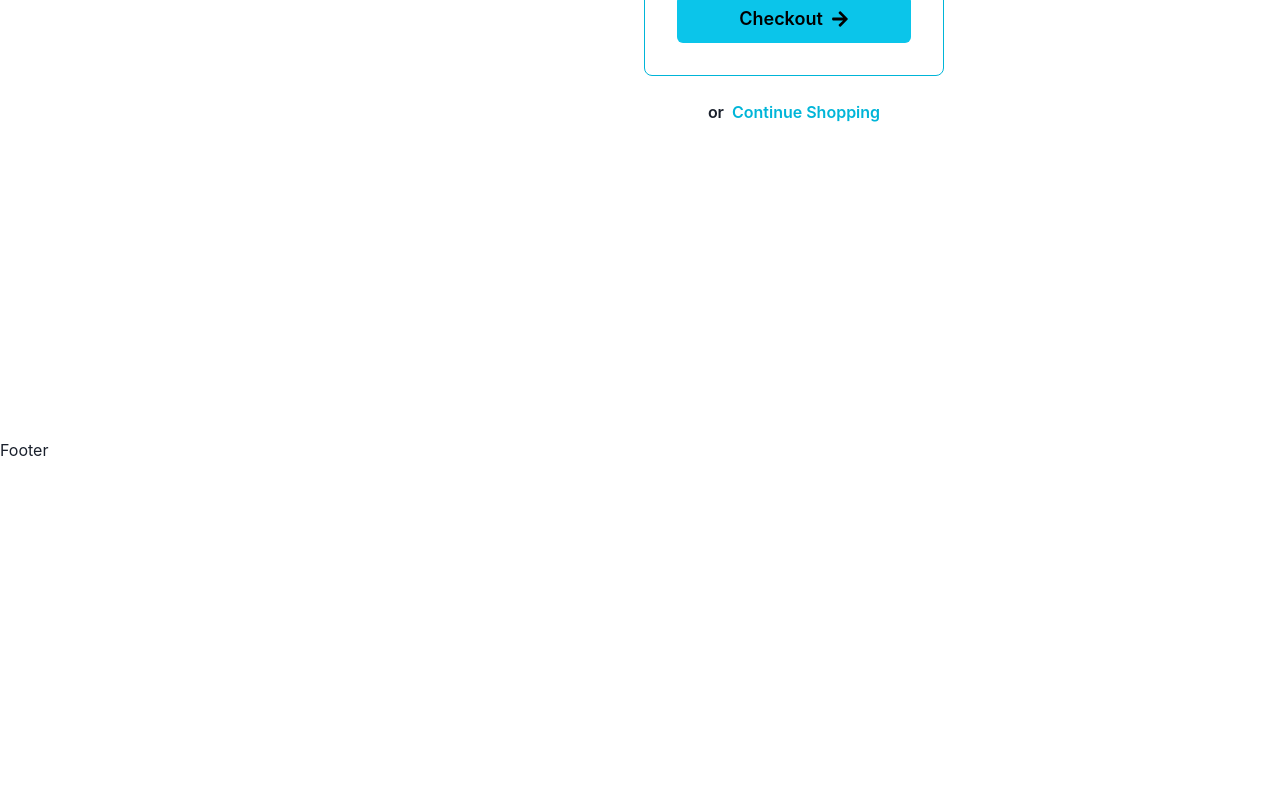
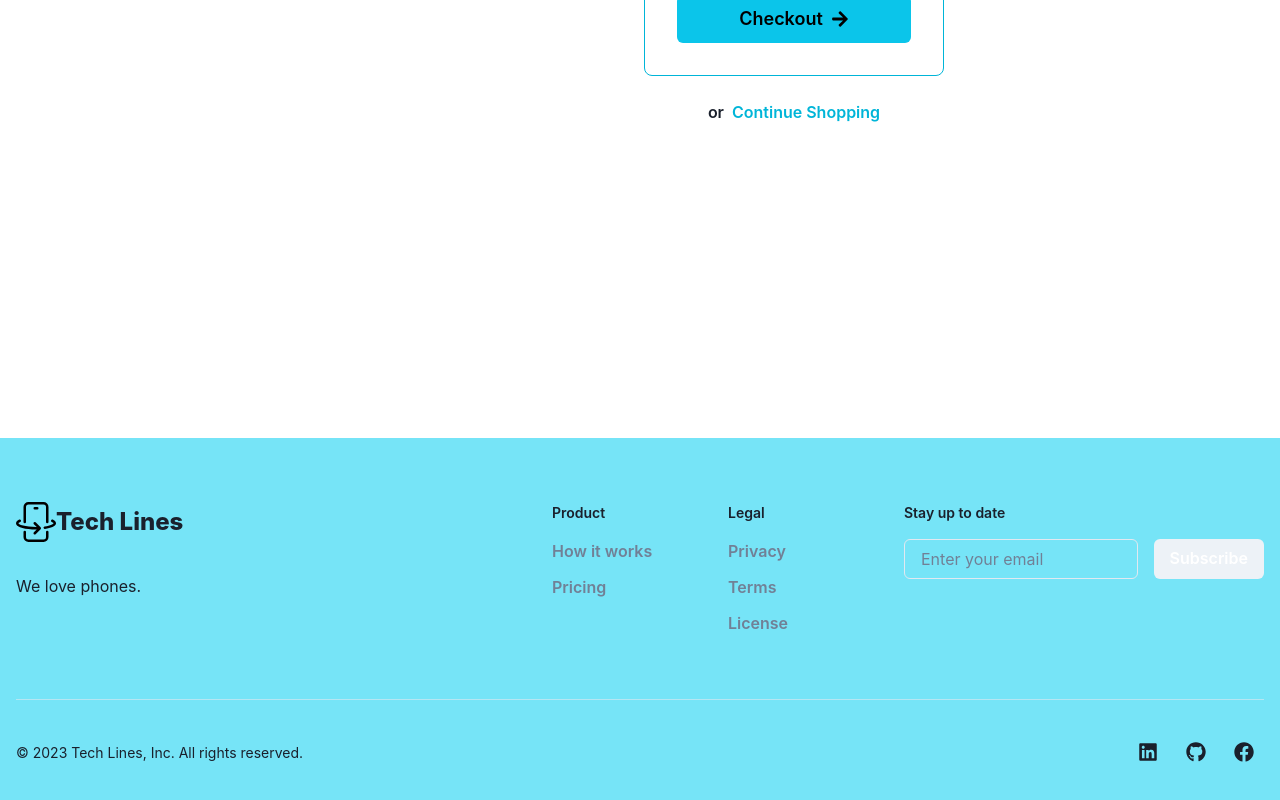
Before and after one commit to Karine91/techlines, a React (Create React App) app in the folder client/: page /cart in a window 1280 px wide. Shown: the part 426-1226 px from the top of the page. Before the commit the page ends 888 px from the top, so only its background shows below. Built offline with nearby package versions, Linux system fonts and the light colour scheme.

Commit message:
chore: added footer

```diff
--- a/client/src/components/Footer.tsx
+++ b/client/src/components/Footer.tsx
@@ -1,7 +1,129 @@
-import React from "react";
+import {
+  Button,
+  ButtonGroup,
+  Container,
+  Divider,
+  IconButton,
+  Input,
+  Stack,
+  Text,
+  useColorModeValue as mode,
+  Box,
+  Flex,
+  Icon,
+} from "@chakra-ui/react";
+import { FaGithub, FaLinkedin, FaFacebook } from "react-icons/fa";
+import { BsPhoneFlip } from "react-icons/bs";
 
 const Footer = () => {
-  return <div>Footer</div>;
+  return (
+    <Box w="100%" bg={mode("cyan.300", "gray.900")}>
+      <Container as="footer" maxW="7xl">
+        <Stack
+          spacing="8"
+          direction={{ base: "column", md: "row" }}
+          justify="space-between"
+          py={{ base: "12", md: "16" }}
+        >
+          <Stack spacing={{ base: "6", md: "8" }} align="start">
+            <Flex alignItems="center">
+              <Icon
+                as={BsPhoneFlip}
+                h="10"
+                w="10"
+                color={mode("black", "yellow.200")}
+              />
+              <Text fontSize="2xl" fontWeight="extrabold">
+                Tech Lines
+              </Text>
+            </Flex>
+            <Text color="muted">We love phones.</Text>
+          </Stack>
+          <Stack
+            direction={{ base: "column-reverse", md: "column", lg: "row" }}
+            spacing={{ base: "12", md: "8" }}
+          >
+            <Stack direction="row" spacing="8">
+              <Stack spacing="4" minW="36" flex="1">
+                <Text fontSize="sm" fontWeight="semibold" color="subtle">
+                  Product
+                </Text>
+                <Stack spacing="3" shouldWrapChildren>
+                  <Button variant="link">How it works</Button>
+                  <Button variant="link">Pricing</Button>
+                </Stack>
+              </Stack>
+              <Stack spacing="4" minW="36" flex="1">
+                <Text fontSize="sm" fontWeight="semibold" color="subtle">
+                  Legal
+                </Text>
+                <Stack spacing="3" shouldWrapChildren>
+                  <Button variant="link">Privacy</Button>
+                  <Button variant="link">Terms</Button>
+                  <Button variant="link">License</Button>
+                </Stack>
+              </Stack>
+            </Stack>
+            <Stack spacing="4">
+              <Text fontSize="sm" fontWeight="semibold" color="subtle">
+                Stay up to date
+              </Text>
+              <Stack
+                spacing="4"
+                as="form"
+                direction={{ base: "column", sm: "row" }}
+                maxW={{ lg: "360px" }}
+              >
+                <Input placeholder="Enter your email" type="email" required />
+                <Button
+                  bgColor={mode("gray.100", "yellow.200")}
+                  color={mode("white", "black")}
+                  variant="primary"
+                  type="submit"
+                  flexShrink={0}
+                >
+                  Subscribe
+                </Button>
+              </Stack>
+            </Stack>
+          </Stack>
+        </Stack>
+        <Divider />
+        <Stack
+          pt="8"
+          pb="12"
+          justify="space-between"
+          direction={{ base: "column-reverse", md: "row" }}
+          align="center"
+        >
+          <Text fontSize="sm" color="subtle">
+            &copy; {new Date().getFullYear()} Tech Lines, Inc. All rights
+            reserved.
+          </Text>
+          <ButtonGroup variant="ghost">
+            <IconButton
+              aria-label=""
+              as="a"
+              href="#"
+              icon={<FaLinkedin fontSize="1.25rem" />}
+            />
+            <IconButton
+              aria-label=""
+              as="a"
+              href="#"
+              icon={<FaGithub fontSize="1.25rem" />}
+            />
+            <IconButton
+              aria-label=""
+              as="a"
+              href="#"
+              icon={<FaFacebook fontSize="1.25rem" />}
+            />
+          </ButtonGroup>
+        </Stack>
+      </Container>
+    </Box>
+  );
 };
 
 export default Footer;
```
